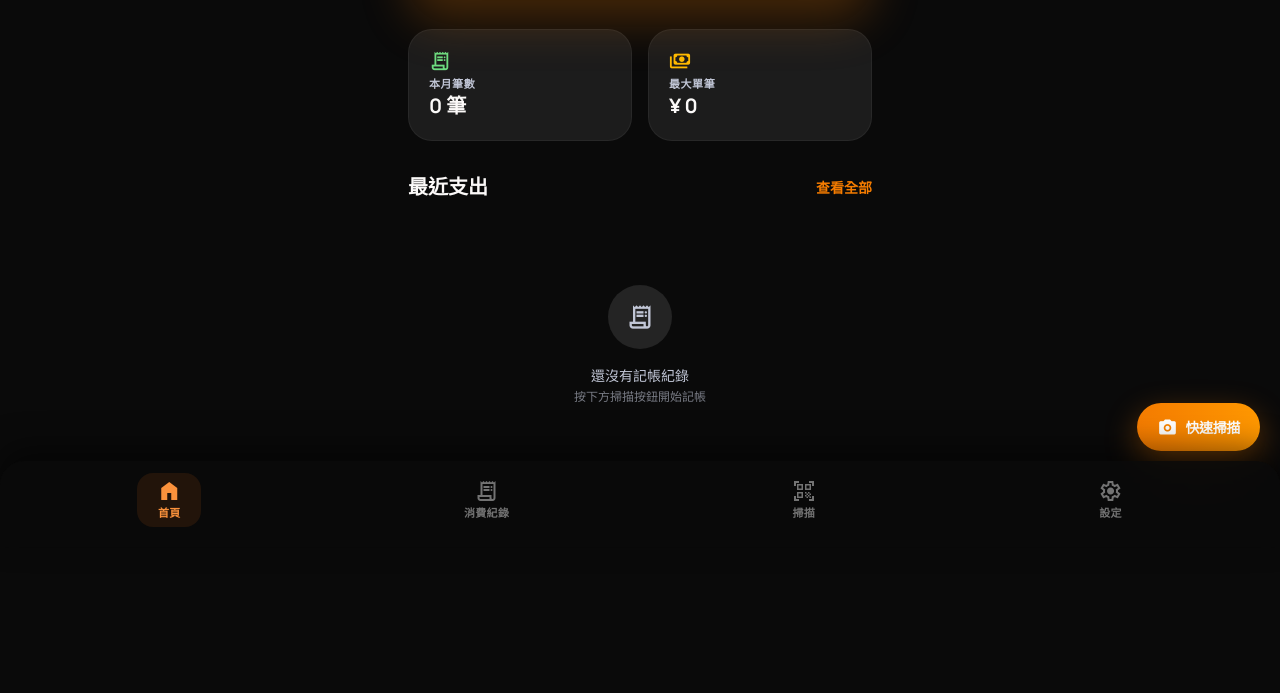
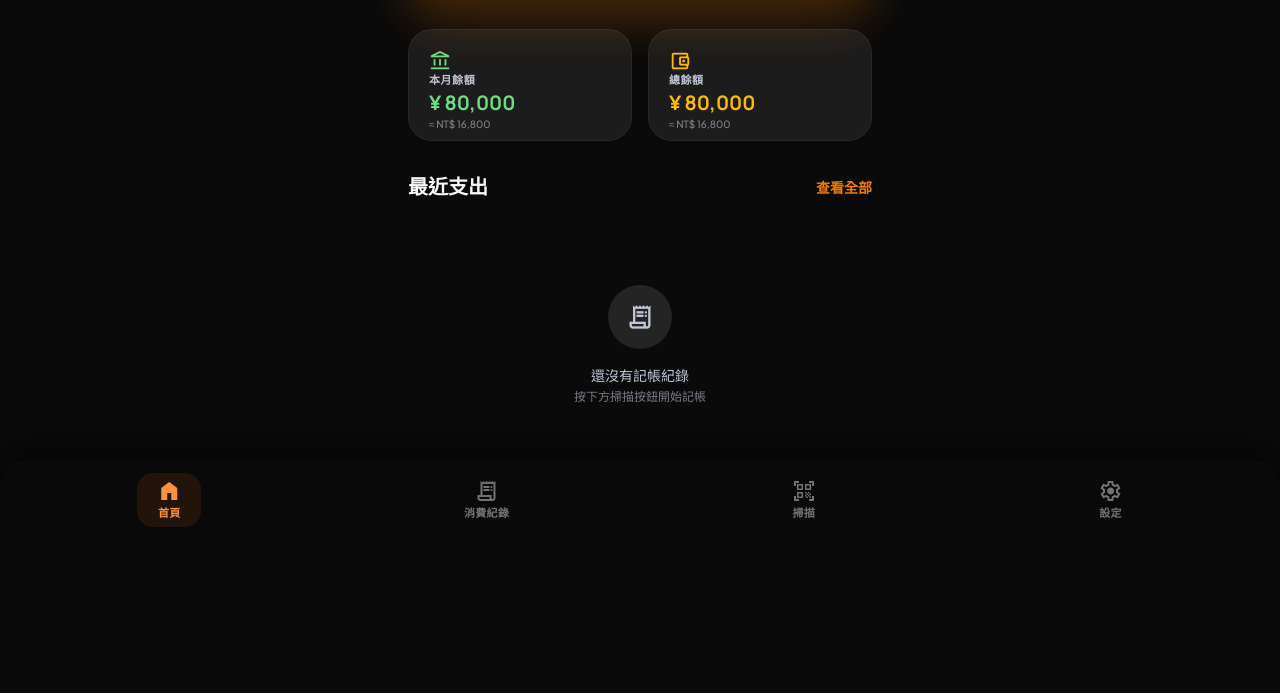
Before and after one commit to winne86/japan-kakeibo, a plain HTML site: page index.html in a window 1280 px wide. Shown: the part 253-946 px from the top of the page. Drawn offline with nearby package versions, Linux system fonts and the light colour scheme.

Commit message:
UI improvements + balance calculations

```diff
--- a/index.html
+++ b/index.html
@@ -69,14 +69,9 @@ input[type=number]{-moz-appearance:textfield}
 <div id="screen-home" class="screen active fade-in">
   <header class="fixed top-0 left-0 w-full z-50 flex items-center justify-between px-6 h-16 bg-[#0a0a0a]/80 backdrop-blur-xl shadow-[0_12px_32px_rgba(0,0,0,0.4)]">
     <div class="flex items-center gap-3">
-      <div class="w-8 h-8 rounded-full bg-surface-container-high flex items-center justify-center border border-white/10">
-        <span class="material-symbols-outlined text-primary" style="font-size:18px">account_circle</span>
-      </div>
+      <span style="font-size:28px">🇯🇵</span>
       <h1 class="editorial-text font-bold text-lg tracking-tight text-primary">日本記帳</h1>
     </div>
-    <button onclick="showScreen('screen-settings')" class="w-8 h-8 flex items-center justify-center rounded-full bg-surface-container">
-      <span class="material-symbols-outlined text-on-surface-variant" style="font-size:18px">settings</span>
-    </button>
   </header>
 
   <main class="pt-24 px-6 max-w-lg mx-auto pb-36">
@@ -107,17 +102,19 @@ input[type=number]{-moz-appearance:textfield}
     <!-- Quick Metrics -->
     <section class="grid grid-cols-2 gap-4 mb-8">
       <div class="bg-surface-container-low p-5 rounded-[1.5rem] flex flex-col justify-between h-28 border border-white/5">
-        <span class="material-symbols-outlined text-secondary" style="font-size:22px">receipt_long</span>
+        <span class="material-symbols-outlined text-secondary" style="font-size:22px">account_balance</span>
         <div>
-          <p class="text-[11px] text-on-surface-variant uppercase tracking-wider font-bold">本月筆數</p>
-          <p class="editorial-text text-xl font-bold text-on-surface" id="home-count">0 筆</p>
+          <p class="text-[11px] text-on-surface-variant uppercase tracking-wider font-bold">本月餘額</p>
+          <p class="editorial-text text-xl font-bold text-on-surface" id="home-count">¥ 0</p>
+          <p class="text-[10px] text-on-surface-variant/60 font-medium" id="home-count-twd">≈ NT$ 0</p>
         </div>
       </div>
       <div class="bg-surface-container-low p-5 rounded-[1.5rem] flex flex-col justify-between h-28 border border-white/5">
-        <span class="material-symbols-outlined text-tertiary" style="font-size:22px">payments</span>
+        <span class="material-symbols-outlined text-tertiary" style="font-size:22px">account_balance_wallet</span>
         <div>
-          <p class="text-[11px] text-on-surface-variant uppercase tracking-wider font-bold">最大單筆</p>
+          <p class="text-[11px] text-on-surface-variant uppercase tracking-wider font-bold">總餘額</p>
           <p class="editorial-text text-xl font-bold text-on-surface" id="home-max">¥ 0</p>
+          <p class="text-[10px] text-on-surface-variant/60 font-medium" id="home-max-twd">≈ NT$ 0</p>
         </div>
       </div>
     </section>
@@ -139,13 +136,6 @@ input[type=number]{-moz-appearance:textfield}
     </section>
   </main>
 
-  <!-- FAB -->
-  <div class="fixed bottom-24 right-5 z-40">
-    <button onclick="showScreen('screen-scan')" class="flex items-center gap-2 bg-gradient-to-r from-primary to-[#ff9800] text-white px-5 py-3.5 rounded-full shadow-[0_12px_32px_rgba(245,124,0,0.4)] active:scale-95 transition-transform">
-      <span class="material-symbols-outlined fill-icon" style="font-size:20px">photo_camera</span>
-      <span class="font-label font-bold text-sm tracking-tight">快速掃描</span>
-    </button>
-  </div>
 </div>
 
 <!-- ═══════════════════════════════════════════
@@ -311,7 +301,7 @@ input[type=number]{-moz-appearance:textfield}
      SCREEN 4: RECORDS
 ═══════════════════════════════════════════ -->
 <div id="screen-records" class="screen fade-in">
-  <header class="fixed top-0 left-0 w-full z-50 flex items-center justify-between px-6 h-16 bg-[#0a0a0a]/80 backdrop-blur-xl shadow-[0_12px_32px_rgba(0,0,0,0.3)] border-b border-white/5">
+  <header class="fixed top-0 left-0 w-full z-50 flex items-center justify-between px-6 h-16 bg-[#0a0a0a]/80 backdrop-blur-xl shadow-[0_12px_32px_rgba(0,0,0,0.3)]">
     <h1 class="editorial-text font-bold text-lg text-primary">消費紀錄</h1>
     <button onclick="openAddFromRecords()" class="w-9 h-9 bg-orange-500 rounded-xl flex items-center justify-center active:scale-95 transition-transform shadow-lg">
       <span class="material-symbols-outlined text-white" style="font-size:20px">add</span>
@@ -356,7 +346,7 @@ input[type=number]{-moz-appearance:textfield}
      SCREEN 5: SETTINGS
 ═══════════════════════════════════════════ -->
 <div id="screen-settings" class="screen fade-in">
-  <header class="fixed top-0 left-0 w-full z-50 flex items-center px-6 h-16 bg-[#0a0a0a]/80 backdrop-blur-xl border-b border-white/5">
+  <header class="fixed top-0 left-0 w-full z-50 flex items-center px-6 h-16 bg-[#0a0a0a]/80 backdrop-blur-xl">
     <button onclick="showScreen('screen-home')" class="mr-4 text-orange-500 active:scale-95 transition-transform">
       <span class="material-symbols-outlined" style="font-size:26px">arrow_back</span>
     </button>
@@ -403,11 +393,12 @@ input[type=number]{-moz-appearance:textfield}
           <p class="text-xs text-on-surface-variant/60 mt-1 ml-1">目前匯率約 0.21（2025年參考值）</p>
         </div>
         <div>
-          <label class="text-xs text-on-surface-variant font-semibold uppercase tracking-wider block mb-2">每月預算 (JPY)</label>
+          <label class="text-xs text-on-surface-variant font-semibold uppercase tracking-wider block mb-2">每月零用錢 (JPY)</label>
           <div class="flex items-center bg-surface-container-high rounded-xl px-4 py-3 gap-2">
             <span class="text-orange-500 font-bold">¥</span>
             <input id="setting-budget" type="number" class="flex-1 bg-transparent text-on-surface font-bold text-lg outline-none" placeholder="80000"/>
           </div>
+          <p class="text-xs text-on-surface-variant/60 mt-1 ml-1">本月餘額 = 每月零用錢 − 本月支出</p>
         </div>
         <button onclick="saveSettings()" class="w-full bg-orange-500 text-white font-bold py-3.5 rounded-xl active:scale-95 transition-transform">
           儲存設定
@@ -632,16 +623,48 @@ function showToast(msg, ms=2500) {
 }
 
 // ─── HOME SCREEN ────────────────────────────
+function calcMonthBalance(year, month) {
+  const allowance = state.settings.budget || 80000;
+  const spent = expenses.filter(e => {
+    const d = new Date(e.date);
+    return d.getFullYear() === year && d.getMonth() === month;
+  }).reduce((s,e) => s+(e.totalJpy||0), 0);
+  return allowance - spent;
+}
+
+function calcTotalBalance() {
+  // Get all unique year-month combos from expenses + current month
+  const months = new Set(expenses.map(e => e.date.slice(0,7)));
+  months.add(state.currentYear+'-'+String(state.currentMonth+1).padStart(2,'0'));
+  let total = 0;
+  months.forEach(ym => {
+    const [y, m] = ym.split('-').map(Number);
+    total += calcMonthBalance(y, m-1);
+  });
+  return total;
+}
+
 function renderHome() {
   document.getElementById('home-month-label').textContent = (state.currentMonth+1)+'月 '+state.currentYear;
   const me = monthExpenses();
   const total = me.reduce((s,e) => s+(e.totalJpy||0), 0);
-  const maxE = me.length ? Math.max(...me.map(e=>e.totalJpy||0)) : 0;
+  const monthBalance = calcMonthBalance(state.currentYear, state.currentMonth);
+  const totalBalance = calcTotalBalance();
 
   document.getElementById('home-total-jpy').textContent = fmtJpy(total);
   document.getElementById('home-total-twd').textContent = '約 '+fmtTwd(total);
-  document.getElementById('home-count').textContent = me.length + ' 筆';
-  document.getElementById('home-max').textContent = fmtJpy(maxE);
+
+  // 本月餘額
+  const countEl = document.getElementById('home-count');
+  countEl.textContent = fmtJpy(monthBalance);
+  countEl.className = 'editorial-text text-xl font-bold ' + (monthBalance >= 0 ? 'text-secondary' : 'text-error');
+  document.getElementById('home-count-twd').textContent = '≈ '+fmtTwd(monthBalance);
+
+  // 總餘額
+  const maxEl = document.getElementById('home-max');
+  maxEl.textContent = fmtJpy(totalBalance);
+  maxEl.className = 'editorial-text text-xl font-bold ' + (totalBalance >= 0 ? 'text-tertiary' : 'text-error');
+  document.getElementById('home-max-twd').textContent = '≈ '+fmtTwd(totalBalance);
 
   const list = document.getElementById('home-recent-list');
   const empty = document.getElementById('home-empty');
@@ -1042,7 +1065,7 @@ async function ocrWithGemini(imageBase64) {
 - 只回傳純 JSON，不要加任何說明文字`;
 
   const resp = await fetch(
-    `https://generativelanguage.googleapis.com/v1beta/models/gemini-1.5-flash:generateContent?key=${key}`,
+    `https://generativelanguage.googleapis.com/v1beta/models/gemini-2.0-flash:generateContent?key=${key}`,
     {
       method: 'POST',
       headers: { 'Content-Type': 'application/json' },
```
